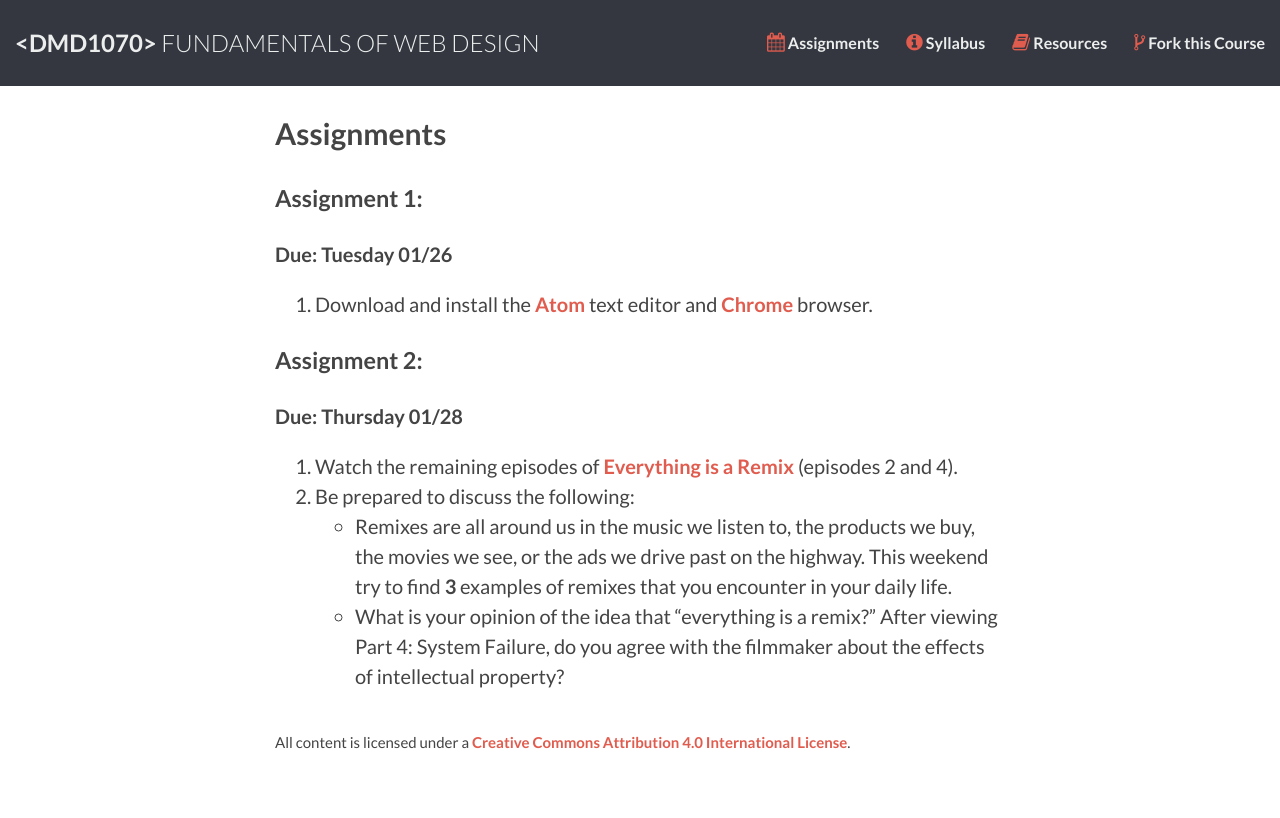
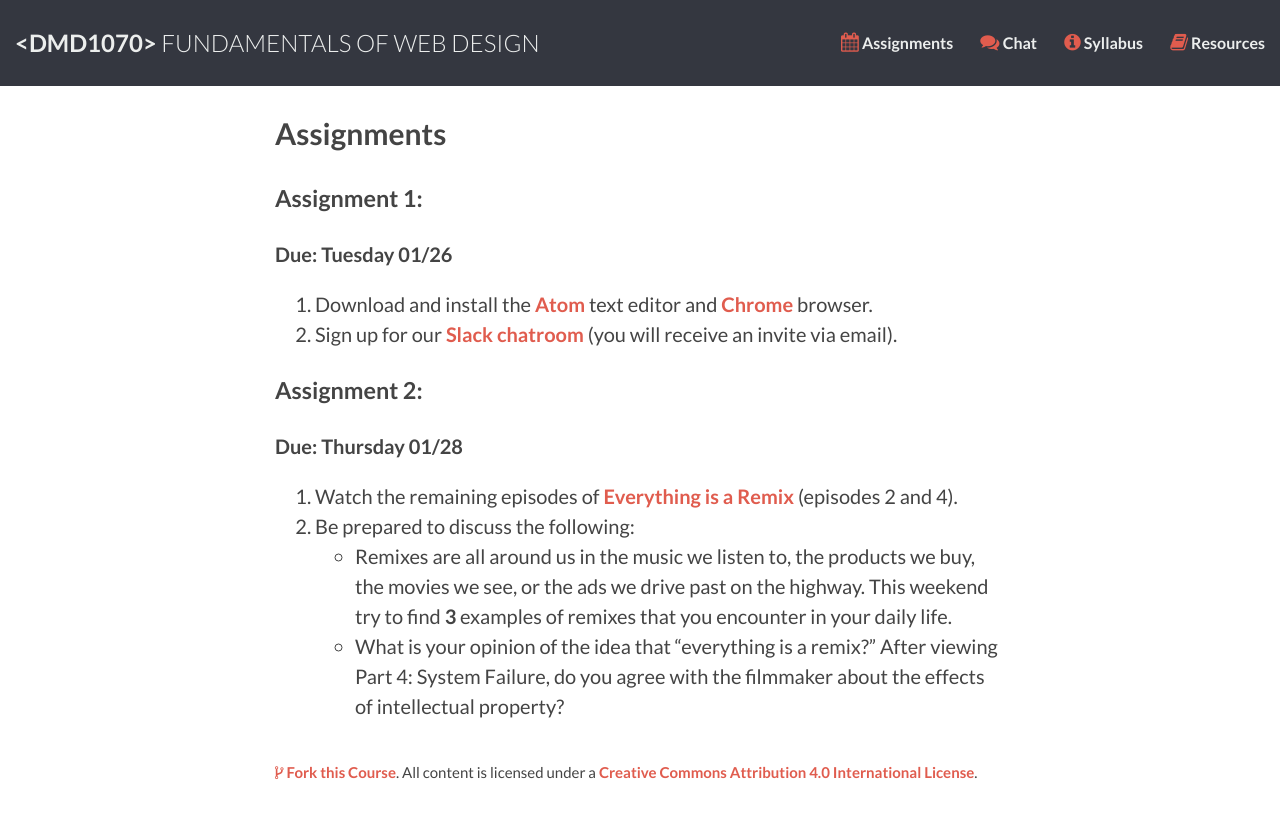
Before and after one commit to DMD1070/DMD1070.github.io, a Jekyll site: the page built from assignments.md, in a window 1280 px wide. Shown: the top 818 px of the page. Built offline with Jekyll 4.4.1, drawn with Linux system fonts in a browser that asks for light colours; Markdown is read by kramdown in place of the engine named in the settings.

Commit message:
add slack chat

```diff
--- a/_includes/footer.html
+++ b/_includes/footer.html
@@ -1 +1 @@
-<p>All content is licensed under a <a href="http://creativecommons.org/licenses/by/4.0/">Creative Commons Attribution 4.0 International License</a>.</p>
+<p><a href="/forkme"><span class="fa fa-code-fork"></span> Fork this Course</a>. All content is licensed under a <a href="http://creativecommons.org/licenses/by/4.0/">Creative Commons Attribution 4.0 International License</a>.</p>
--- a/_includes/header.html
+++ b/_includes/header.html
@@ -3,9 +3,9 @@
     <nav class="site-nav">
       <ul class="nav-list">
         <li><a href="/assignments"><span class="fa fa-calendar"></span> Assignments</a></li>
+        <li><a href="https://dmd1070.slack.com/"><span class="fa fa-comments"></span> Chat</a></li>
         <li><a href="/syllabus"><span class="fa fa-info-circle"></span> Syllabus</a></li>
         <li><a href="/resources"><span class="fa fa-book"></span> Resources</a></li>
-        <li><a href="/forkme"><span class="fa fa-code-fork"></span> Fork this Course</a></li>
       </ul>
     </nav>
 </header>
--- a/assignments.md
+++ b/assignments.md
@@ -10,6 +10,7 @@ title: Assignments
 **Due: Tuesday 01/26**
 
 1. Download and install the [Atom](https://atom.io/) text editor and [Chrome](https://www.google.com/intl/en/chrome/browser/desktop/index.html) browser.
+2. Sign up for our [Slack chatroom](https://dmd1070.slack.com/) (you will receive an invite via email).
 
 ### Assignment 2:
 **Due: Thursday 01/28**
```
